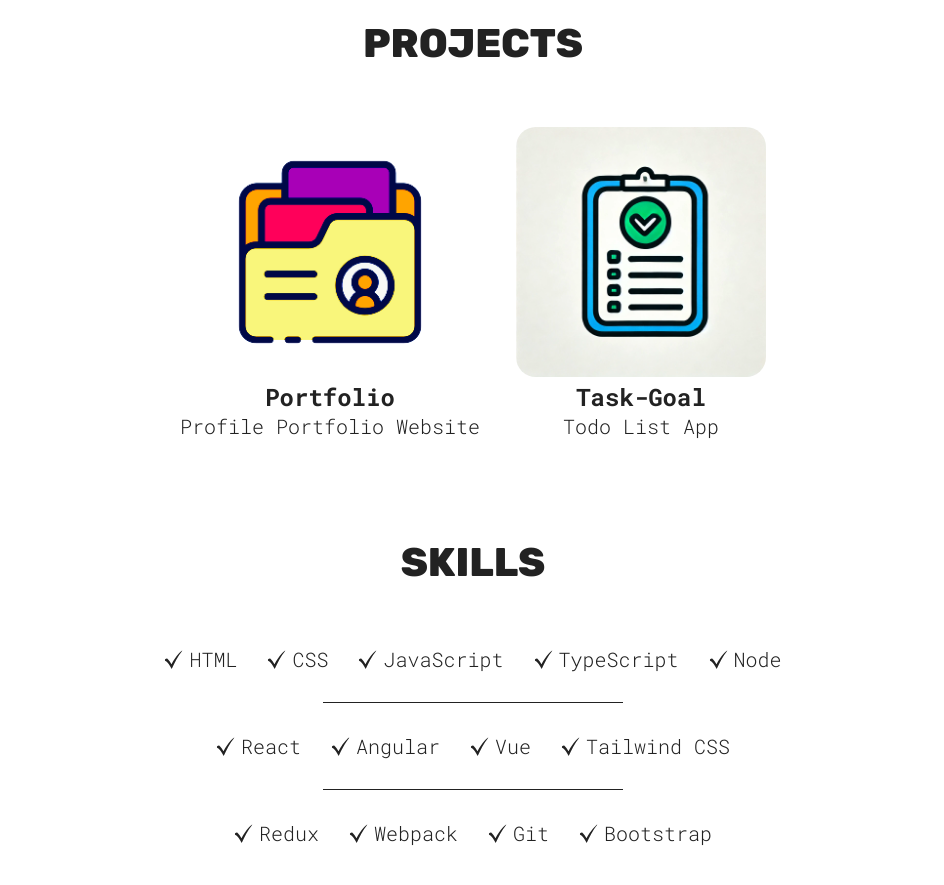
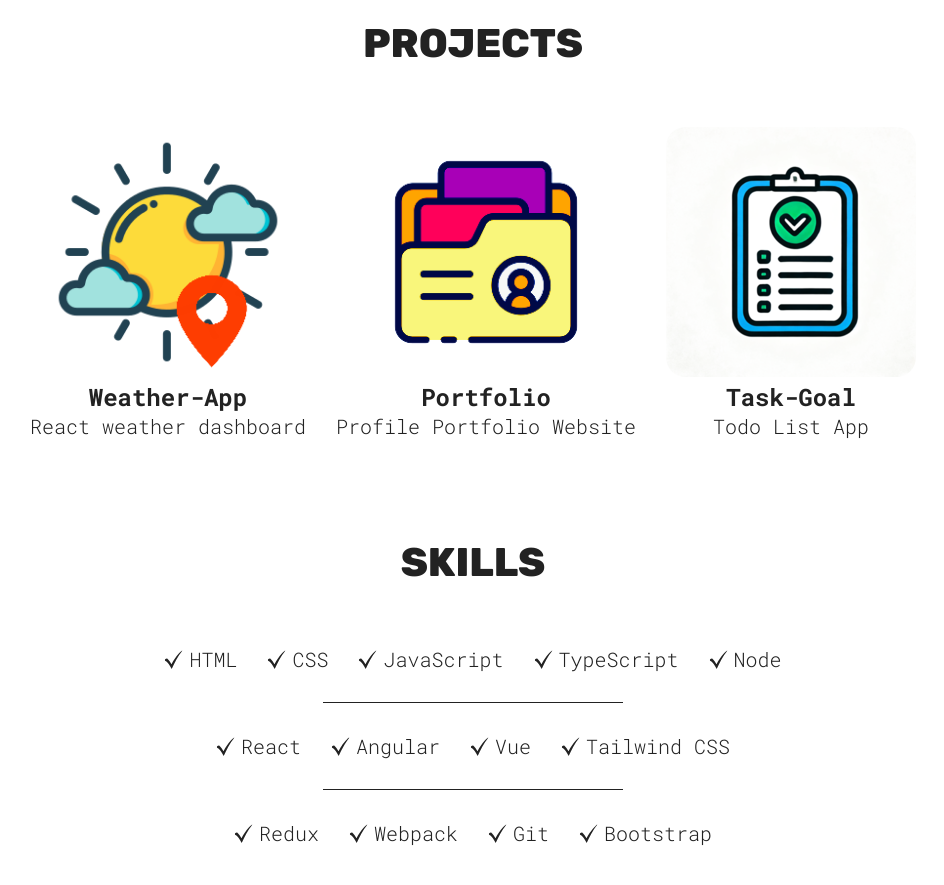
Before and after one commit to CTHartze/profile-portfolio-website, a React (Vite) app: page / in a window 1280 px wide. Shown: the part 880-1765 px from the top of the page, without its empty margins (167-1111 px from the left). Built offline with nearby package versions, Linux system fonts and the light colour scheme.

Commit message:
Add project card

```diff
--- a/src/sections/Projects/Projects.jsx
+++ b/src/sections/Projects/Projects.jsx
@@ -2,12 +2,19 @@ import styles from "./ProjectsStyles.module.css";
 import portfolio from "../../assets/portfolio.png";
 import taskGoal from "../../assets/task-goal.png";
 import ProjectCard from "../../common/ProjectCard";
+import weatherApp from "../../assets/weather-app.png";
 
 function Projects() {
   return (
     <section id="projects" className={styles.container}>
       <h1 className="sectionTitle">Projects</h1>
       <div className={styles.projectsContainer}>
+        <ProjectCard
+          src={weatherApp}
+          link="https://github.com/CTHartze/weather-app"
+          h3="Weather-App"
+          p="React weather dashboard"
+        />
         <ProjectCard
           src={portfolio}
           link="https://github.com/CTHartze/profile-portfolio-website"
```
Also changed, not shown: src/assets/task-goal.png, src/assets/weather-app.png (added).
